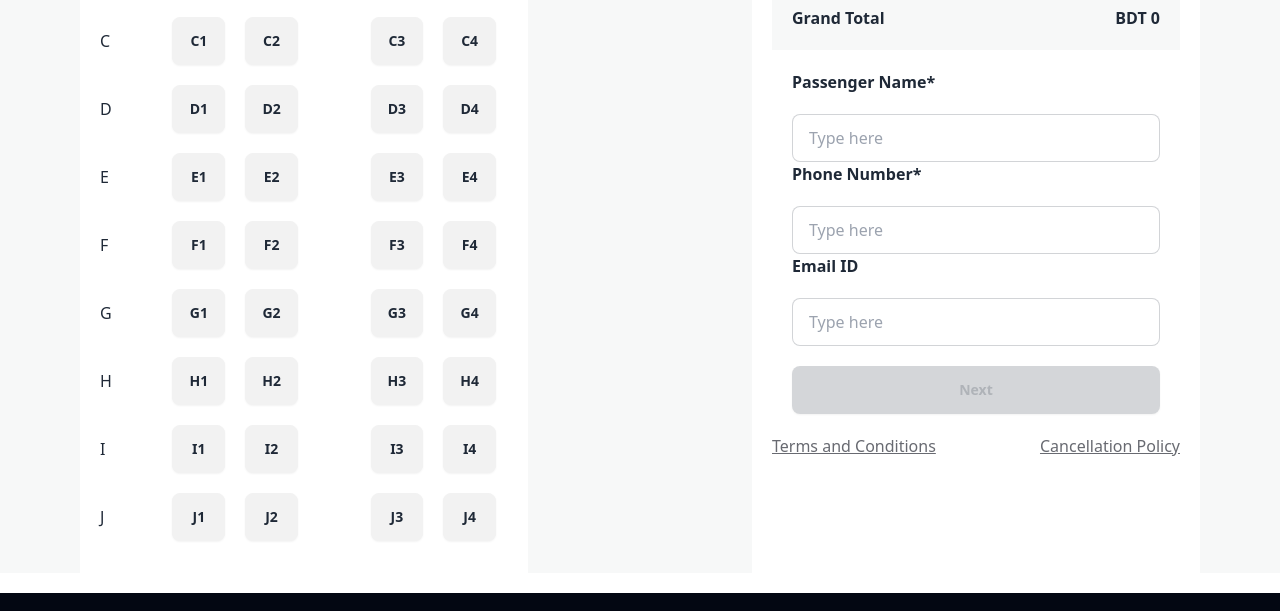
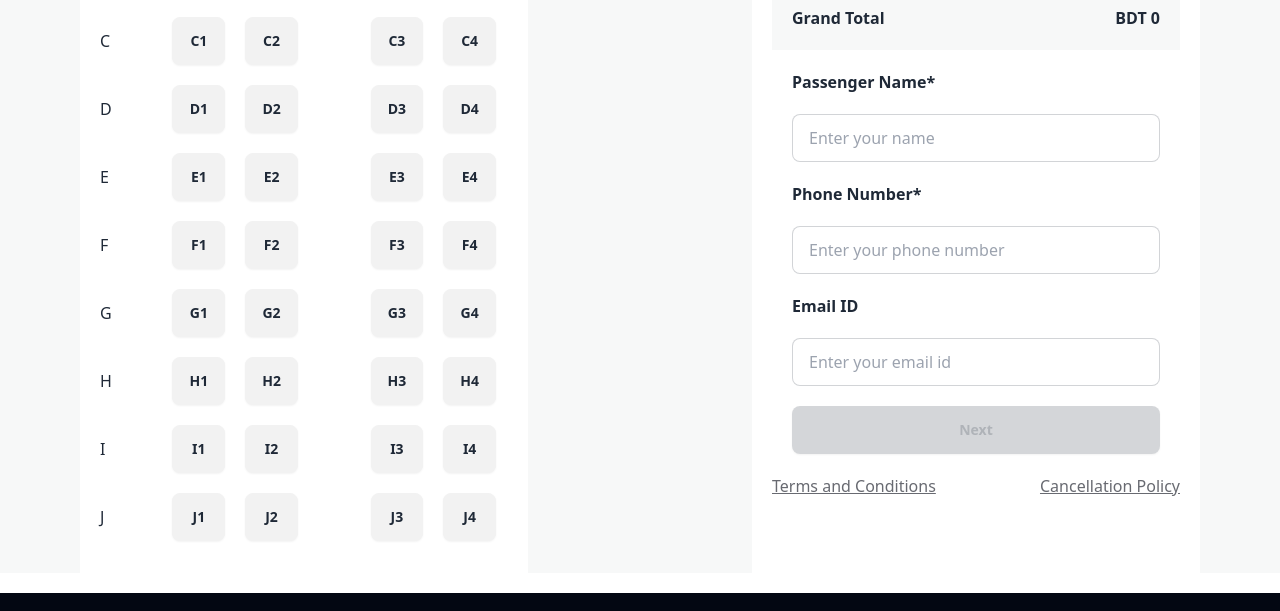
Before and after one commit to kalidashodekare14/P-Ticket, a plain HTML site: page index.html in a window 1280 px wide. Shown: the part 2438-3049 px from the top of the page. Drawn offline with nearby package versions, Linux system fonts and the light colour scheme.

Commit message:
Assignment Project Finaly Done

```diff
--- a/index.html
+++ b/index.html
@@ -328,14 +328,14 @@
                         </div>
                         <div>
                             <form class="p-5 space-y-5" action="">
-                                <label class="font-semibold">Passenger Name*</label>
-                                <input type="text" placeholder="Type here" class="input input-bordered w-full"
+                                <p class="font-semibold">Passenger Name*</p>
+                                <input type="text" placeholder="Enter your name" class="input input-bordered w-full"
                                     required />
-                                <label class="font-semibold">Phone Number*</label>
-                                <input id="input-number" type="number" placeholder="Type here"
+                                <p class="font-semibold ">Phone Number*</p>
+                                <input id="input-number" type="number" placeholder="Enter your phone number"
                                     class="input input-bordered w-full" required />
-                                <label class="font-semibold">Email ID</label>
-                                <input type="text" placeholder="Type here" class="input input-bordered  w-full"
+                                <p class="font-semibold">Email ID</p>
+                                <input type="text" placeholder="Enter your email id" class="input input-bordered  w-full"
                                     required />
 
                                 <!-- <button disabled id="submit-btn"
```
